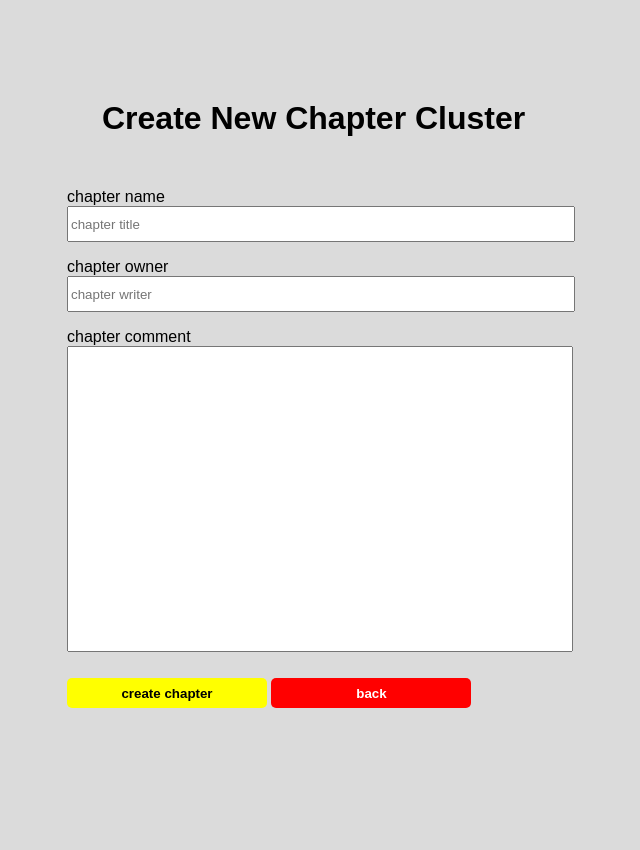
After one commit to 4uy0w/ShrineComics, a PHP site: page /page/script-php/writer/create-chapter.php?id=1 in a window 1280 px wide. The commit adds this page. Shown: the whole page, without its empty margins (273-913 px from the left). Run offline with PHP 8.4, Linux system fonts and the light colour scheme.

Commit message:
menambahkan fitur untuk chapter

```diff
--- a/system/script-php/action-register.php
+++ b/system/script-php/action-register.php
@@ -23,7 +23,10 @@
 		$insert_user = "INSERT INTO users (username,password,email,address,telephone_number,role,join_date) VALUES ('$username','$password','$email','$address','$telephone_number','reader',CURDATE())";
 		$sql_exec = mysqli_query($server,$insert_user);
 
-		if($sql_exec){
+		$create_new_library = "INSERT INTO library (library_name,library_owner,library_comic) VALUES ('$username library','$username',0)";
+		$exec_create_library = mysqli_query($server,$create_new_library);
+
+		if($sql_exec && $exec_create_library){
 			echo "<script> window.alert('berhasil menambahkan user!'); </script>";
 			echo "<script> window.location.href = 'http://127.0.0.1/page/login/'; </script>";
 		}
--- a/system/script-php/reader/comic-list.php
+++ b/system/script-php/reader/comic-list.php
@@ -15,7 +15,7 @@
                     <img src="<?php echo $row['comic_banner']; ?>" id="image-banner">
                 </section>
                 <section class="comic-description">
-                    <p><?php echo $row["comic_comment"]; ?></p>
+                    <p><?php echo substr($row["comic_comment"],0,10); ?></p>
                     <a href="?comic_id=<?php echo $row['comic_id']; ?>&mode=detail-comic&id=<?php echo $id; ?>"><button id="btn-goto-comic">Read</button></a>
                 </section>
             </section>
--- /dev/null
+++ b/system/script-php/writer/create-chapter.php
@@ -0,0 +1,42 @@
+<?php
+
+    $id = $_GET["id"];
+
+?>
+
+<!DOCTYPE HTML>
+
+<html>
+    <head>
+        <title>Create New Comic</title>
+        <link rel="stylesheet" href="style.css">
+    </head>
+    <body>
+        <div class="create-new-comic-area">
+            <div class="create-new-comic-box">
+                <h1 id="header-text">Create New Chapter Cluster</h1>
+                <div class="create-new-comic-form">
+                    <form action="create-chapter-action.php" method="post" enctype="multipart/form-data">
+                        <section class="input-new-comic-area">
+                            <p id="new-comic-title">chapter name</p>
+                            <input type="text" name="chapter-title" id="comic_title" placeholder="chapter title">
+                        </section>
+                        <section class="input-new-comic-area">
+                            <p id="new-comic-title">chapter owner</p>
+                            <input type="text" name="chapter-writer" id="comic_writer" placeholder="chapter writer">
+                        </section>
+                         <section class="input-new-comic-area">
+                            <p id="new-comic-title">chapter comment</p>
+                            <textarea name="chapter-comment" id="comic_comment"></textarea>
+                        </section>
+                        <section class="submit-new-comic-area">
+                            <button type="submit" id="submit-button"><b>create chapter</b></button>
+                            <a href="index.php?id=<?php echo $id; ?>"><button type="button" id="back-button"><b>back</b></button></a>
+                        </section>
+                    </form>
+                </div>
+            </div>
+        </div>
+        <script src="script.js"></script>
+    </body>
+</html>
--- a/system/script-php/writer/style.css
+++ b/system/script-php/writer/style.css
@@ -298,7 +298,54 @@ body{
     padding-top: 8px;
     margin-left: 20px;
 }
+.create-new-comic-area{
+    width: auto;
+    height: auto;
+}
+.create-new-comic-box{
+    width: 700px;
+    height: 750px;
+    /*background-color: yellow;*/
+    margin-left: auto;
+    margin-right: auto;
+    margin-top: 100px;
+    border-radius: 10px;
+}
+.create-new-comic-form{
+    width: 300px;
+    height: 500px;
+   /* background-color: red; */
+    margin-left: 50px;
+    margin-right: 50px;
+    padding-top: 10px;
+}
+.input-new-comic-area,.submit-new-comic-area{
+    width: 500px;
+    height: 50px;
+    /*background-color: green;*/
+    margin-top: 10px;
+    margin-bottom: 10px;
+    font-family: sans-serif;
+}
+.submit-new-comic-area{
+    margin-top: 300px;
+    /*background-color: green;*/
+}
 
+#comic_title,#comic_writer,#comic_comment{
+    width: 500px;
+    height: 30px;
+    margin-top: 0px;
+    margin-bottom: 10px;
+}
+#comic_comment{
+    height: 300px;
+    resize: none;
+}
+#new-comic-title{
+    margin-top: 20px;
+    margin-bottom: 0px;
+}
 #hidden-gem-image,#hidden-gem-banner{
     display: none;
 }
@@ -492,7 +539,9 @@ body{
     padding-right: auto;
 }
 #comic-image-show{
-    margin-top: 20px;
+    width: 700px;
+    height: 700px;
+    margin-top: 30px;
     border-radius: 10px;
 }
 #comic-title-text{
@@ -528,3 +577,33 @@ body{
     margin-left: 235px;
     background-color: rgb(0, 107, 168);
 }
+#comic-banner-image{
+    width: 200px;
+    height: 250px;
+    border-radius: 10px;
+}
+#submit-button,#back-button{
+    height: 30px;
+    width: 200px;
+    color: white;
+    border-radius: 5px;
+    border-width: 0px;
+}
+#submit-button{
+    background-color: yellow;
+    color: black;
+}
+#back-button{
+    background-color: red;
+}
+#submit-button:hover{
+    background-color: rgb(160, 160, 0);
+}
+#back-button:hover{
+    background-color: rgb(141, 1, 1);
+}
+#header-text{
+    margin-left: 85px;
+    margin-right: auto;
+    font-family: sans-serif;
+}
```
Also changed, not shown: system/create-database-ShrineComics.sql (+10 -1 lines), system/script-php/reader/buy-comic.php (+41 -8 lines), system/script-php/reader/detail-comic.php (+4 -4 lines), system/script-php/reader/style.css (+29 -8 lines), system/script-php/writer/create-chapter-action.php (added, +21 -0 lines), system/script-php/writer/show.php (+1 -6 lines), image/banner/RemiliaScarlet.jpg (added), image/comic/Koakuma.jpg (added), image/comic/RemiliaScarlet.jpg (added), image/comic/SakuyaMyWaifu.jpg (added).
